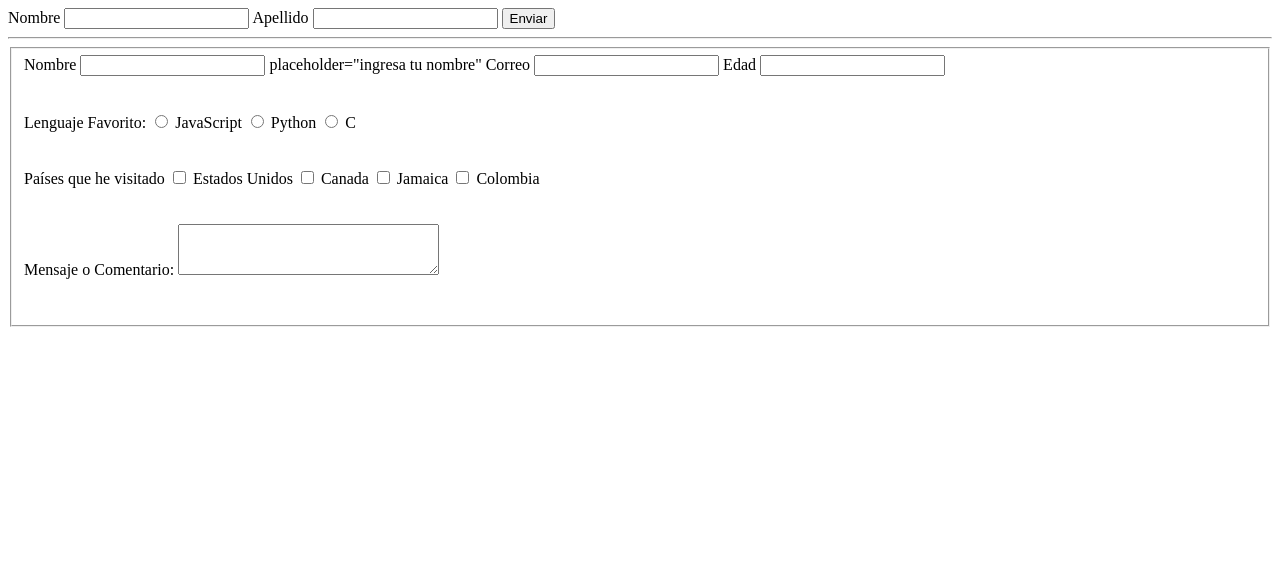
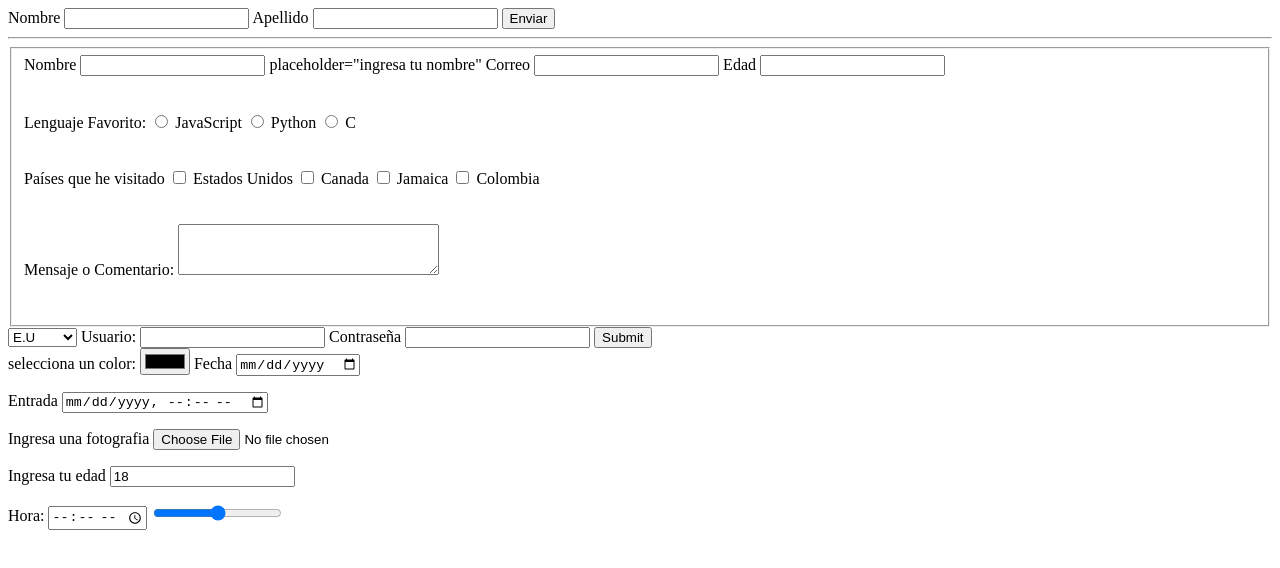
Before and after one commit to SebastianElElotero/taller-de-desarrollo-212b, a plain HTML site: page Practica 5/Index.html in a window 1280 px wide. Drawn offline with Linux system fonts and the light colour scheme.

Commit message:
Add files via upload

```diff
--- a/Practica 5/Index.html
+++ b/Practica 5/Index.html
@@ -50,6 +50,43 @@
             <br><br><br>
 
         </fieldset>
+        <select name="paises" id="paises">
+            <option value="1">E.U</option>
+            <option value="2">Canada</option>
+            <option value="3">Japon</option>
+        </select>
+        <form name="Formulario 1">
+            <label for="Usuario">Usuario:</label>
+            <input type="text" name="Usuario">
+            <label for="password">Contraseña</label>
+            <input type="password" name="password">
+            <input type="Submit" name="Enviar">
+        </form>
+        <form name="forma1">
+            <label for="color">selecciona un color: </label>
+            <input type="color" name="color">
+            <label for="Nac">Fecha</label>
+            <input type="date" nombre="date">
+        <p>
+            <label for="entrada">Entrada</label>
+            <input type="datetime-local" name="entrada">
+        </p>
+
+        <p>
+            <label for="archivo">Ingresa una fotografia</label>
+            <input type="file" name="archivo" id="archivo">
+        </p>
+
+        <p>
+            <label for="edad">Ingresa tu edad</label>
+            <input type="number" name="edad" id="edad" placeholder="10" value="18">
+        <p>
+            <label for="hora">Hora:</label>
+            <input type="time" name="hora" id="hora">
+            <input type="range" name="volumen" id="volumen" min="0" max="100">
+        </p>
+        </p>
+        </form>
     </form>
 </body>
 </html>
```
